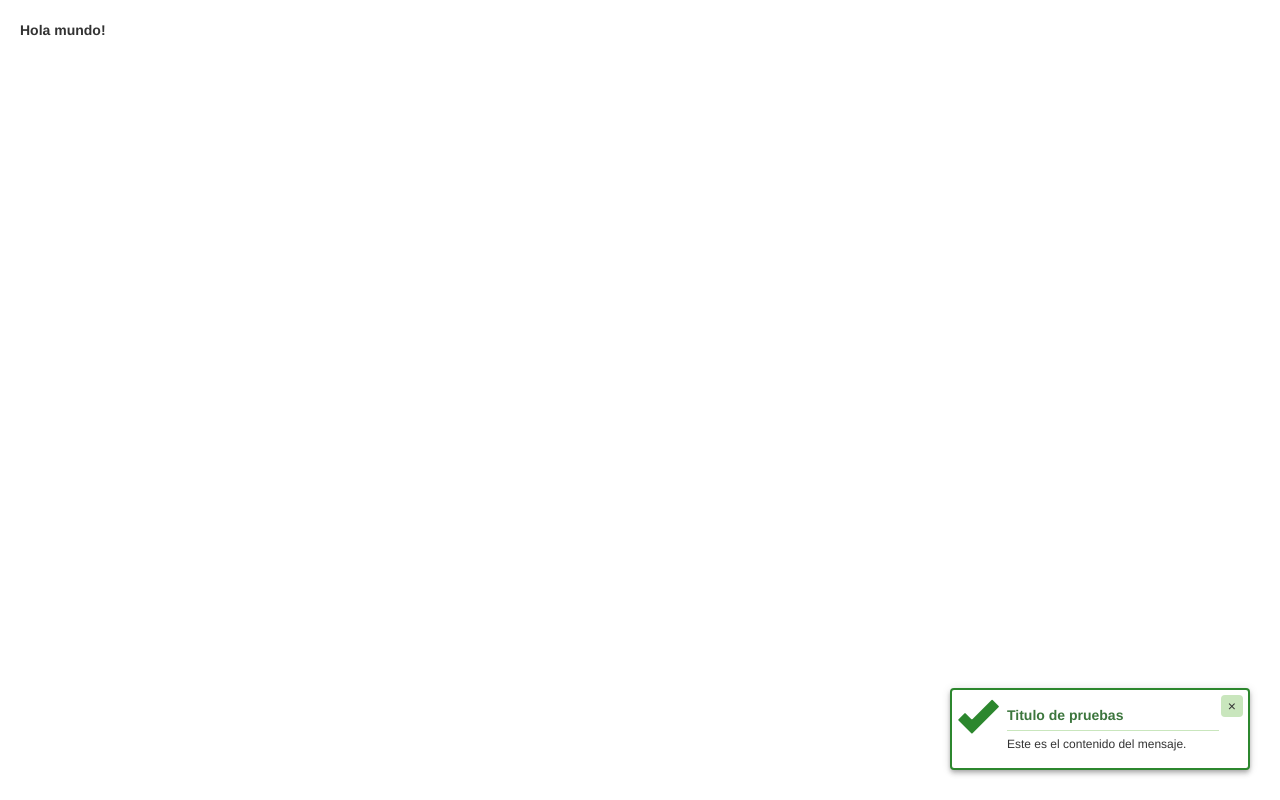
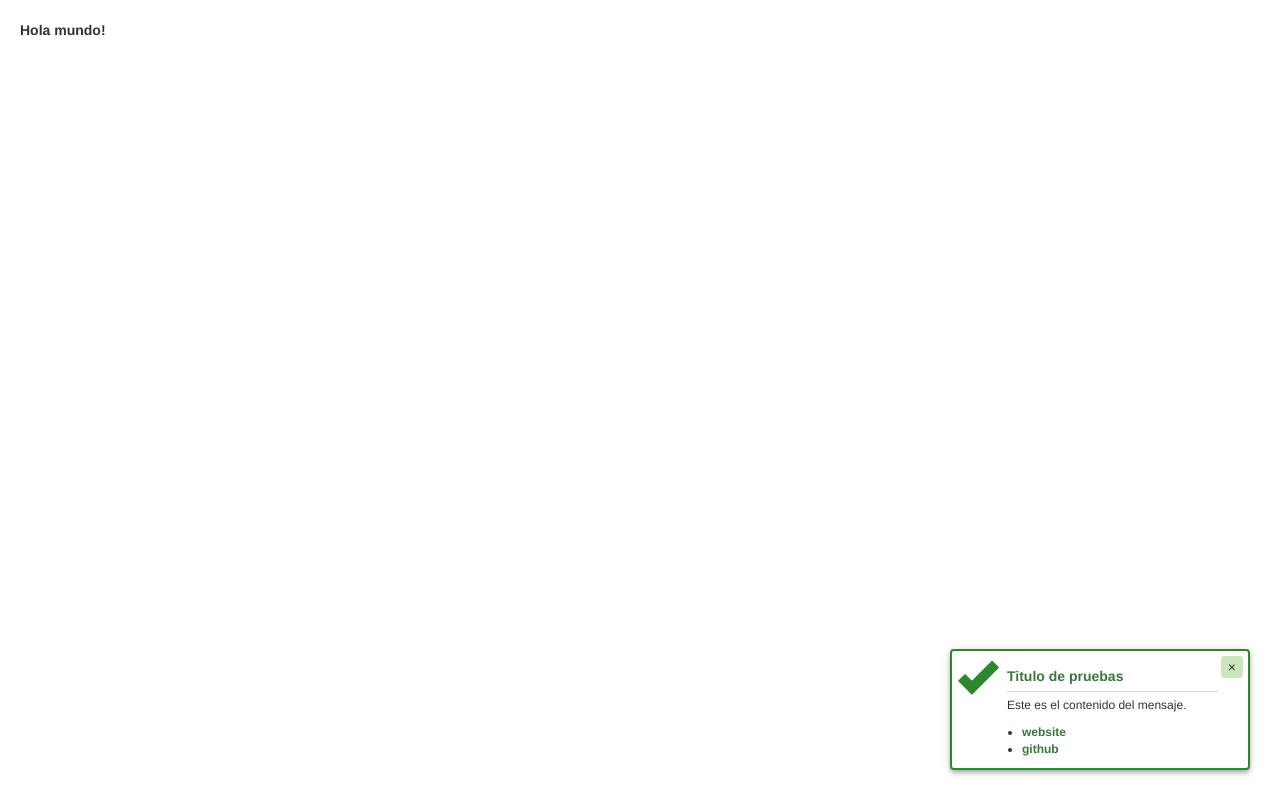
Before and after one commit to GGaritaJ/ggFeedbackMessages, a plain HTML site: page example/index.html in a window 1280 px wide. Drawn offline with nearby package versions, Linux system fonts and the light colour scheme; files whose address does not match are found by name.

Commit message:
GGarita, ggFeedbackMessages-v.1.2 - links, selectors and objects :-)

```diff
--- a/example/css/feedbackMessages-1.0.css
+++ b/example/css/feedbackMessages-1.0.css
@@ -1,10 +1,10 @@
 /*////////////////////////////////////////////
-// ggFeedbackMessage Cell JS/CSS PlugIn V1.0//
+// ggFeedbackMessage Cell JS/CSS PlugIn V1.2//
 // Developed by: Ing.Gerardo Garita J.      //
 // FullStack Developer                      //
 // email: info@ggaritaj.com                 //
 // date: friday, 2018-09-15                 //
-// last date: friday, 2018-09-15            //
+// last date: friday, 2018-09-21            //
 ////////////////////////////////////////////*/
 
 .feedbackMsgsContainer{
@@ -104,6 +104,24 @@
     .feedbackMsgsContainer .feedbackMsg.danger .text p {
         border-color: #da9e9e;
     }
+.feedbackMsgsContainer .feedbackMsg .text ul {
+    margin-bottom:5px;
+    padding-left:15px;
+    font-size:12px;
+    font-weight:bold;
+}
+    .feedbackMsgsContainer .feedbackMsg.info .text ul a {
+        color: #286090;
+    }
+    .feedbackMsgsContainer .feedbackMsg.warning .text ul a {
+        color: #9b4c05;
+    }
+    .feedbackMsgsContainer .feedbackMsg.success .text ul a {
+        color: #3c763d;
+    }
+    .feedbackMsgsContainer .feedbackMsg.danger .text ul a {
+        color: #a94442;
+    }
 .feedbackMsgsContainer .feedbackMsg.info .text p {
     color: #333;
 }
--- a/example/js/feedbackMessages-1.0.js
+++ b/example/js/feedbackMessages-1.0.js
@@ -1,10 +1,10 @@
 ///////////////////////////////////////////////
-// ggFeedbackMessage Cell JS/CSS PlugIn V1.0 //
+// ggFeedbackMessage Cell JS/CSS PlugIn V1.2 //
 //  Developed by: Ing.Gerardo Garita J.      //
 //                FullStack Developer        //
 //  email:  info@ggaritaj.com                //
 //  date:       friday, 2018-09-15           //
-//  last date:  friday, 2018-09-15           //
+//  last date:  friday, 2018-09-21           //
 ///////////////////////////////////////////////
 
 ; (function ($) {
@@ -20,6 +20,8 @@
             if ((options != undefined) && (options !== null) && (options !== "")) {
                 if (options.hasOwnProperty('title')) {
                     var title = options.title;
+                    var links = '';
+                    var objects;
                     if (options.hasOwnProperty('type')) {
                         type = options.type;
                     }
@@ -41,7 +43,17 @@
                     if (options.hasOwnProperty('animationOutDuration')) {
                         _animationOutDuration = options.animationOutDuration;
                     }
-                    var _msg = $(('<div class="feedbackMsgsContainer cleaner"><div class="feedbackMsg ' + type + ' cleaner" style="display:none;"><div class="icon"><span class="glyphicon"></span></div><div class="text"><label>' + title + '</label>' + text + '</div><div class="btnClose"><button type="button">&times;</button></div></div></div>'));
+                    if (options.hasOwnProperty('redirect')) {
+                        links = '<ul>';
+                        $(options.redirect).each(function (i, link) {
+                            links += ('<li><a href="' + (link.url != undefined ? (link.url != "" ? link.url : "#") : "#") + '" target="' + (link.target != undefined ? (link.target != "" ? link.target : "_blank") : "_blank") + '">' + link.title + '</a>');
+                        });
+                        links += '</ul>';
+                    }
+                    var _msg = $(('<div class="feedbackMsgsContainer cleaner"><div class="feedbackMsg ' + type + ' cleaner" style="display:none;"><div class="icon"><span class="glyphicon"></span></div><div class="text"><label>' + title + '</label>' + text + links + '</div><div class="btnClose"><button type="button">&times;</button></div></div></div>'));
+                    if (options.hasOwnProperty('objects')) {
+                        $($(_msg).find("div.text")).append($(options.objects));
+                    }
                     $($(_msg).find("div.btnClose button")).on("click", function () {
                         _ggHide($(this).closest("div.feedbackMsgsContainer"));
                     });
--- a/example/js/myScript.js
+++ b/example/js/myScript.js
@@ -8,12 +8,23 @@ $(document).ready(function () {
         duration: 5000,// miliseconds
         animationInDuration: 1000,// miliseconds
         animationOutDuration: 700,// miliseconds
-        customClasses: "myClass"// css classes by message
+        customClasses: "myClass",// css classes by message
+        redirect: [{// internal links of message
+            title: "website",// link title
+            url: "http://www.ggaritaj.com/",// link url to redirect
+            target: "_blank"// target attribute in a tag
+        },
+        {
+            title: "github",
+            url: "https://www.github.com/GGaritaJ/",
+            target: "_blank"
+        }]
     });
     //test
     setTimeout(function () {
         $("#mainContainer").ggFeedbackMessage({
-            title: "Titulo de pruebas 2"
+            title: "Titulo de pruebas 2",
+            objects: $("<input type='text' class='form-control' placeholder='type here...' />")// custom objects like images, lists, inputs, video or jquery selector
         });
     }, 7000);
 });
```
